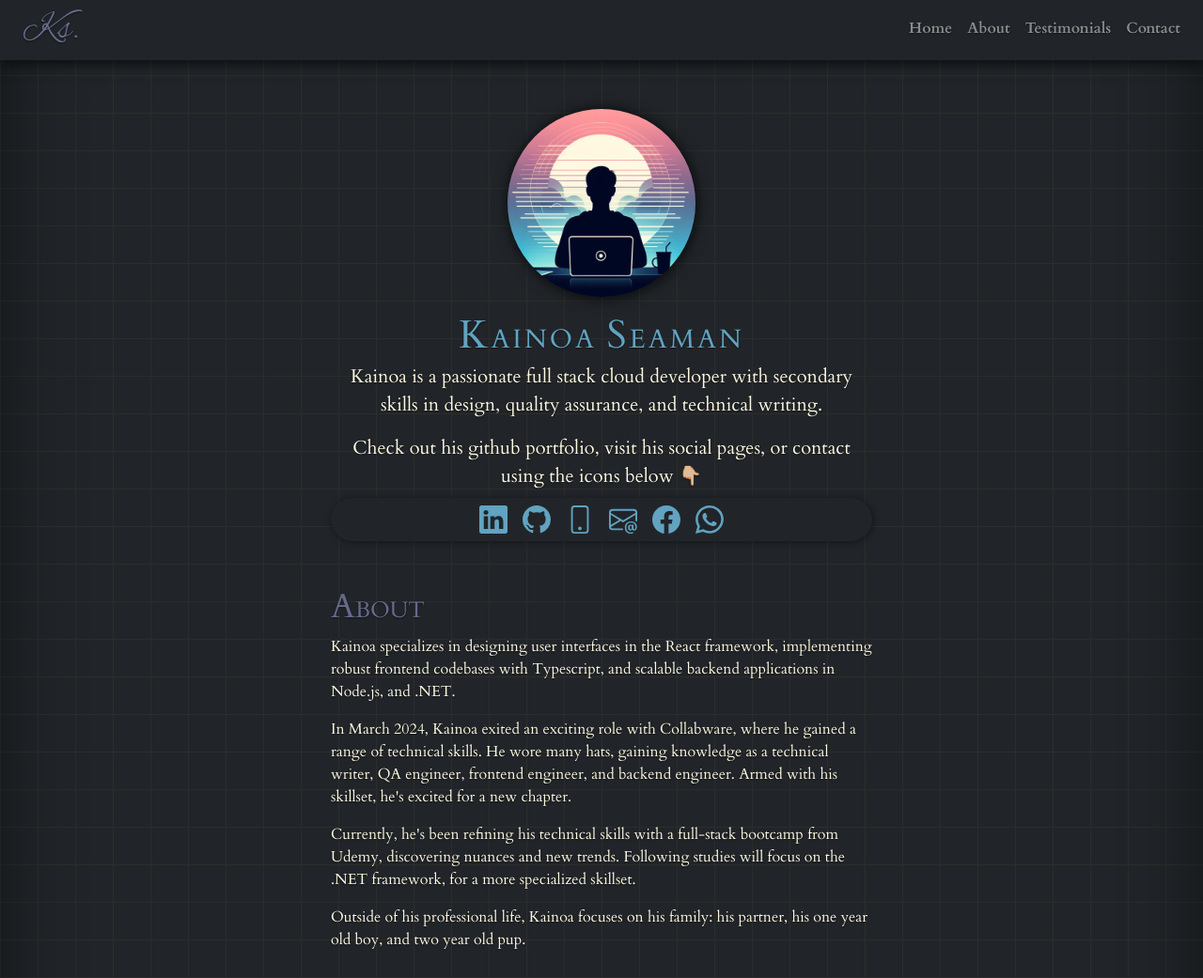
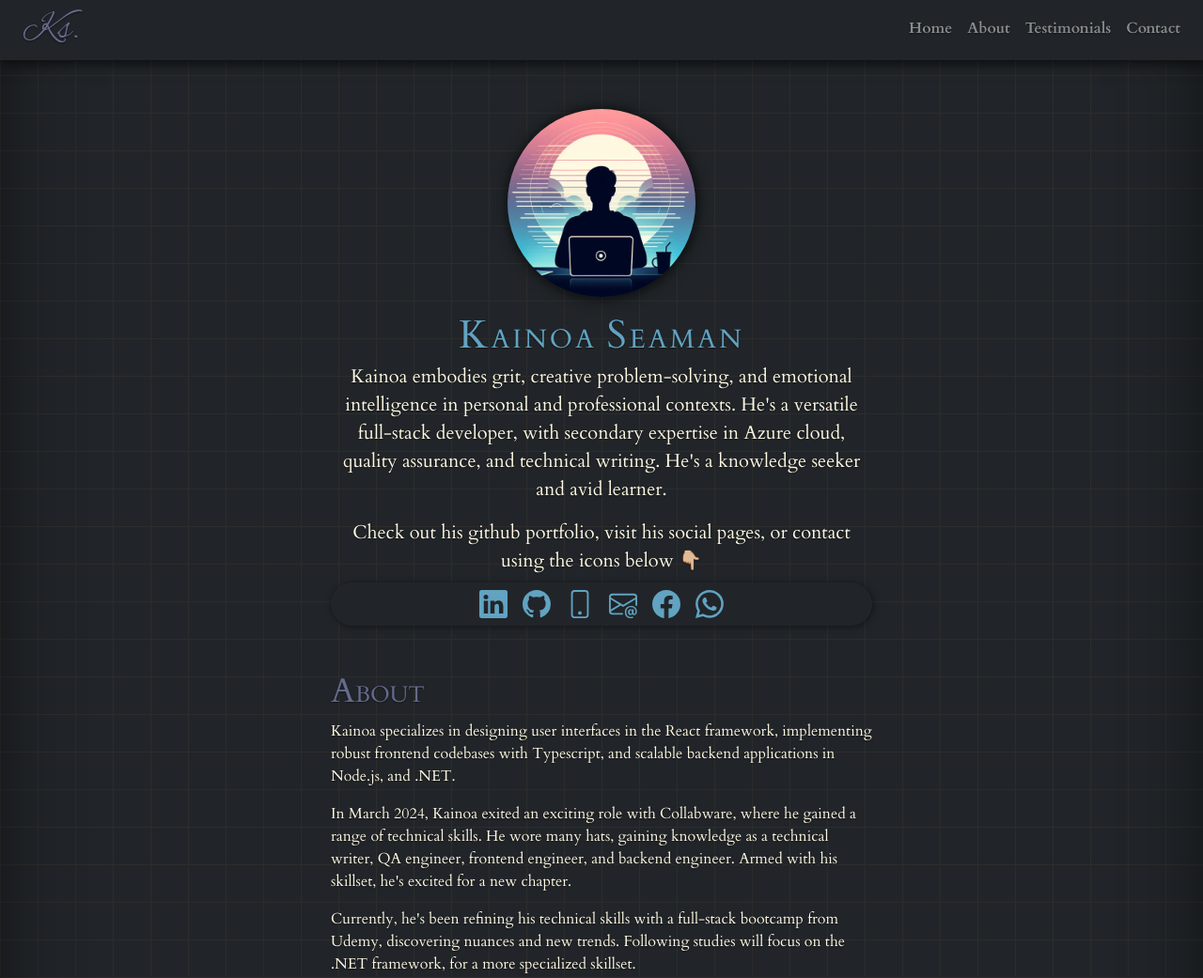
Before and after one commit to compSciKai/kainoa-site, a website: page index.html in a window 1280 px wide. Shown: the top 1041 px of the page at 94% size. Drawn offline with nearby package versions, Linux system fonts and the light colour scheme; a web font is replaced by a local one.

Commit message:
changes work summary

```diff
--- a/index.html
+++ b/index.html
@@ -31,7 +31,7 @@
           <div id="home" class="d-flex flex-column">
             <img class="rounded-circle align-self-center my-3" id="portrait-placeholder" src="public/portrait-placeholder.jpg">
             <h3 class="text-center mb-1 title" id="name"><span>K</span>AINOA <span>S</span>EAMAN</h1>
-            <p class="lead text-center">Kainoa is a passionate full stack cloud developer with secondary skills in design, quality assurance, and technical writing.</p>
+            <p class="lead text-center">Kainoa embodies grit, creative problem-solving, and emotional intelligence in personal and professional contexts. He's a versatile full-stack developer, with secondary expertise in Azure cloud, quality assurance, and technical writing. He's a knowledge seeker and avid learner.</p>
             <p class="lead text-center mb-2">Check out his github portfolio, visit his social pages, or contact using the icons below 👇🏼</p>
             <div class="icons-container mb-5 d-flex justify-content-center bg-dark py-2">
               <a href="https://www.linkedin.com/in/kainoa-seaman/">
```
